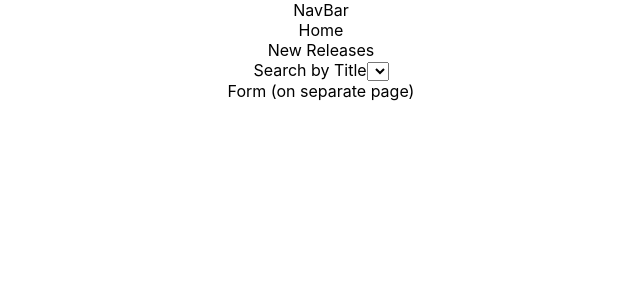
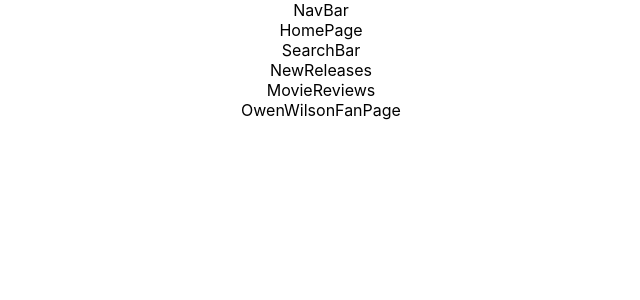
Before and after one commit to drayeleo-flatiron-school/phase-2-project-frontend, a React (Create React App) app: page / in a window 1280 px wide. Shown: the top 300 px of the page, without its empty margins (319-959 px from the left). Built offline with nearby package versions, Linux system fonts and the light colour scheme.

Commit message:
Generated rough draft of components

```diff
--- a/src/components/App.js
+++ b/src/components/App.js
@@ -1,19 +1,16 @@
-import "../App.css";
+import "../App.css"; //do we want to keep template css file or delete and start from scratch?
+import NavBar from "./NavBar";
+import HomePage from "./HomePage";
+import MovieReviews from "./MovieReviews.js";
+import OwenWilsonFanPage from "./OwenWilsonFanPage";
 
 function App() {
   return (
     <div className="App">
-      <div>NavBar</div>
-      <div>
-        {" "}
-        Home
-        <div>New Releases</div>
-        <div>
-          Search by Title
-          <select>Choose Genre</select>
-        </div>
-      </div>
-      <form>Form (on separate page)</form>
+      <NavBar />
+      <HomePage />
+      <MovieReviews />
+      <OwenWilsonFanPage />
     </div>
   );
 }
@@ -25,9 +22,9 @@ export default App;
 
 App
   NavBar
-  Home
+  HomePage
+    SearchBar
     NewReleases
-    Search
   MovieReviews (add form to add your own reviews)
   OwenWilsonFanPage
 
--- /dev/null
+++ b/src/components/HomePage.js
@@ -0,0 +1,14 @@
+import SearchBar from "./SearchBar.js";
+import NewReleases from "./NewReleases";
+
+function HomePage() {
+  return (
+    <div className="HomePage">
+      HomePage
+      <SearchBar />
+      <NewReleases />
+    </div>
+  );
+}
+
+export default HomePage;
--- /dev/null
+++ b/src/components/MovieReviews.js
@@ -0,0 +1,5 @@
+function MovieReviews() {
+  return <div className="MovieReviews">MovieReviews</div>;
+}
+
+export default MovieReviews;
--- /dev/null
+++ b/src/components/NavBar.js
@@ -0,0 +1,5 @@
+function NavBar() {
+  return <div className="NavBar">NavBar</div>;
+}
+
+export default NavBar;
--- /dev/null
+++ b/src/components/NewReleases.js
@@ -0,0 +1,5 @@
+function NewReleases() {
+  return <div className="NewReleases">NewReleases</div>;
+}
+
+export default NewReleases;
--- /dev/null
+++ b/src/components/OwenWilsonFanPage.js
@@ -0,0 +1,5 @@
+function OwenWilsonFanPage() {
+  return <div className="OwenWilsonFanPage">OwenWilsonFanPage</div>;
+}
+
+export default OwenWilsonFanPage;
--- /dev/null
+++ b/src/components/SearchBar.js
@@ -0,0 +1,5 @@
+function SearchBar() {
+  return <div className="SearchBar">SearchBar</div>;
+}
+
+export default SearchBar;
```
